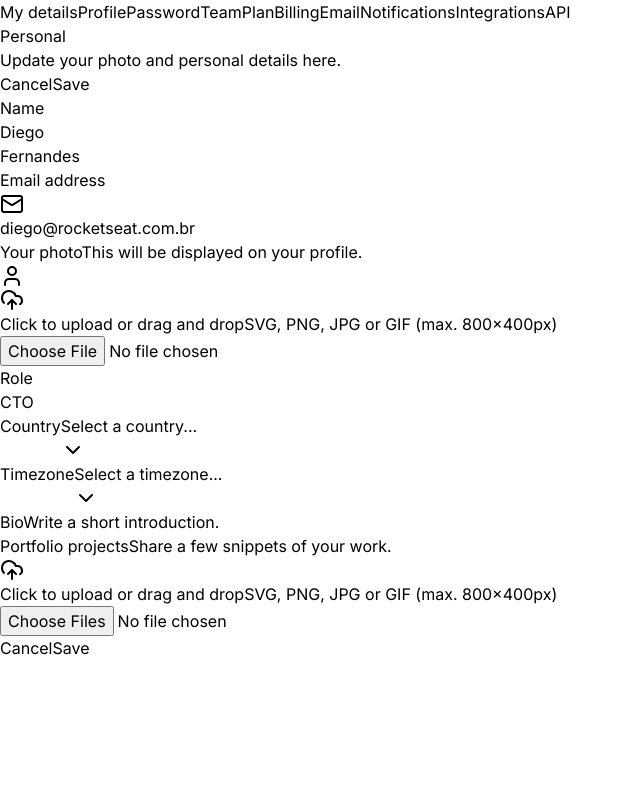
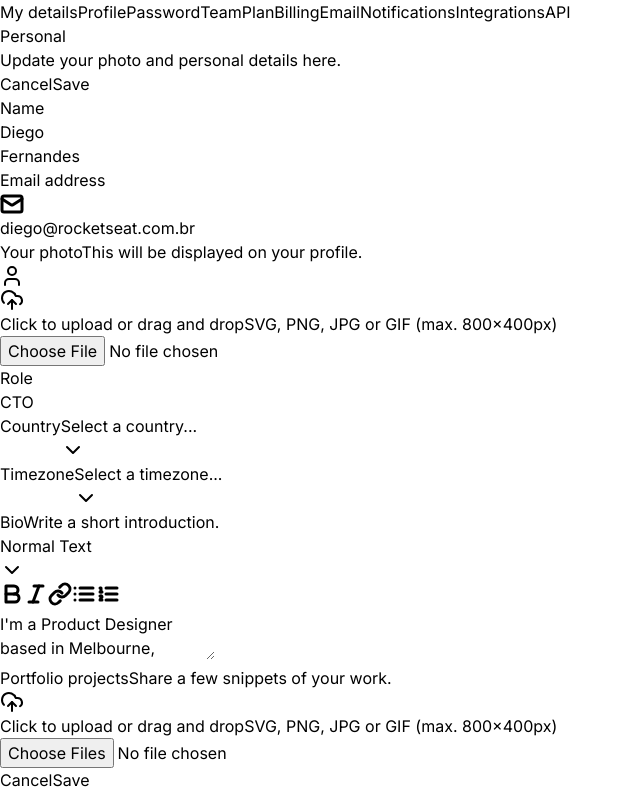
Before and after one commit to moisesnetouou/tailwind-next, a Next.js app: page / in a window 1280 px wide. Shown: the part 1136-1928 px from the top of the page, without its empty margins (0-640 px from the left). Before the commit the page ends 1796 px from the top, so only its background shows below. Built offline with nearby package versions, Linux system fonts and the light colour scheme.

Commit message:
feat: biography input

```diff
--- a/src/app/page.tsx
+++ b/src/app/page.tsx
@@ -1,10 +1,11 @@
 import { SettingsTabs } from '@/components/SettingsTabs'
 import * as Input from '@/components/Input'
-import { Mail } from 'lucide-react'
+import { Bold, Italic, Link, List, ListOrdered, Mail } from 'lucide-react'
 
 import * as FileInput from '@/components/Form/FileInput'
 import { Select } from '@/components/Form/Select'
 import { SelectItem } from '@/components/Form/Select/SelectItem'
+import { TextArea } from '@/components/Form/Textarea'
 
 export default function Home() {
   return (
@@ -70,7 +71,7 @@
             </label>
             <Input.Root>
               <Input.Prefix>
-                <Mail className="size-5 text-zinc-500" />
+                <Mail className="size-4 text-zinc-500" strokeWidth={3} />
               </Input.Prefix>
               <Input.Control
                 id="email"
@@ -82,7 +83,7 @@
 
           <div className="grid grid-cols-form gap-3 pt-5">
             <label
-              htmlFor="email"
+              htmlFor="photo"
               className="text-sm font-medium text-zinc-700"
             >
               Your photo
@@ -145,7 +146,60 @@
                 Write a short introduction.
               </span>
             </label>
-            <div />
+
+            <div className="space-y-3">
+              <div className="grid grid-cols-2 gap-3">
+                <Select placeholder="" defaultValue="normal">
+                  <SelectItem value="normal" text="Normal Text" />
+                  <SelectItem value="md" text="Markdown" />
+                </Select>
+
+                <div className="flex items-center gap-1">
+                  <button
+                    type="button"
+                    className="rounded-md p-2 hover:bg-zinc-50"
+                  >
+                    <Bold className="size-4 text-zinc-500" strokeWidth={3} />
+                  </button>
+
+                  <button
+                    type="button"
+                    className="rounded-md p-2 hover:bg-zinc-50"
+                  >
+                    <Italic className="size-4 text-zinc-500" strokeWidth={3} />
+                  </button>
+
+                  <button
+                    type="button"
+                    className="rounded-md p-2 hover:bg-zinc-50"
+                  >
+                    <Link className="size-4 text-zinc-500" strokeWidth={3} />
+                  </button>
+
+                  <button
+                    type="button"
+                    className="rounded-md p-2 hover:bg-zinc-50"
+                  >
+                    <List className="size-4 text-zinc-500" strokeWidth={3} />
+                  </button>
+
+                  <button
+                    type="button"
+                    className="rounded-md p-2 hover:bg-zinc-50"
+                  >
+                    <ListOrdered
+                      className="size-4 text-zinc-500"
+                      strokeWidth={3}
+                    />
+                  </button>
+                </div>
+              </div>
+
+              <TextArea
+                id="bio"
+                defaultValue="I'm a Product Designer based in Melbourne, Australia. I specialise in UX/UI design, brand strategy, and Webflow development."
+              />
+            </div>
           </div>
 
           <div className="grid grid-cols-form gap-3 pt-5">
--- a/src/components/Form/Select/index.tsx
+++ b/src/components/Form/Select/index.tsx
@@ -3,14 +3,14 @@
 import { ChevronDown } from 'lucide-react'
 import { ReactNode } from 'react'
 
-interface SelectProps {
+interface SelectProps extends SelectPrimitive.SelectProps {
   children: ReactNode
   placeholder: string
 }
 
-export function Select({ children, placeholder }: SelectProps) {
+export function Select({ children, placeholder, ...props }: SelectProps) {
   return (
-    <SelectPrimitive.Root>
+    <SelectPrimitive.Root {...props}>
       <SelectPrimitive.Trigger className="flex h-11 w-full items-center justify-between gap-2 rounded-lg border border-zinc-300 px-3 py-2 shadow-sm data-[placeholder]:text-zinc-600">
         <SelectPrimitive.Value
           className="text-black"
@@ -26,7 +26,7 @@
           side="bottom"
           position="popper"
           sideOffset={8}
-          className="z-10 w-[--radix-select-trigger-width] overflow-hidden rounded-lg border border-zinc-200 bg-white"
+          className="z-10 w-[--radix-select-trigger-width] overflow-hidden rounded-lg border border-zinc-200 bg-white shadow-sm"
         >
           <SelectPrimitive.Viewport>{children}</SelectPrimitive.Viewport>
         </SelectPrimitive.Content>
--- /dev/null
+++ b/src/components/Form/Textarea.tsx
@@ -0,0 +1,12 @@
+import { ComponentProps } from 'react'
+
+type TextAreaProps = ComponentProps<'textarea'>
+
+export function TextArea(props: TextAreaProps) {
+  return (
+    <textarea
+      className="min-h-[120px] w-full resize-y rounded-lg border border-zinc-300 px-3 py-2 shadow-sm"
+      {...props}
+    />
+  )
+}
```
